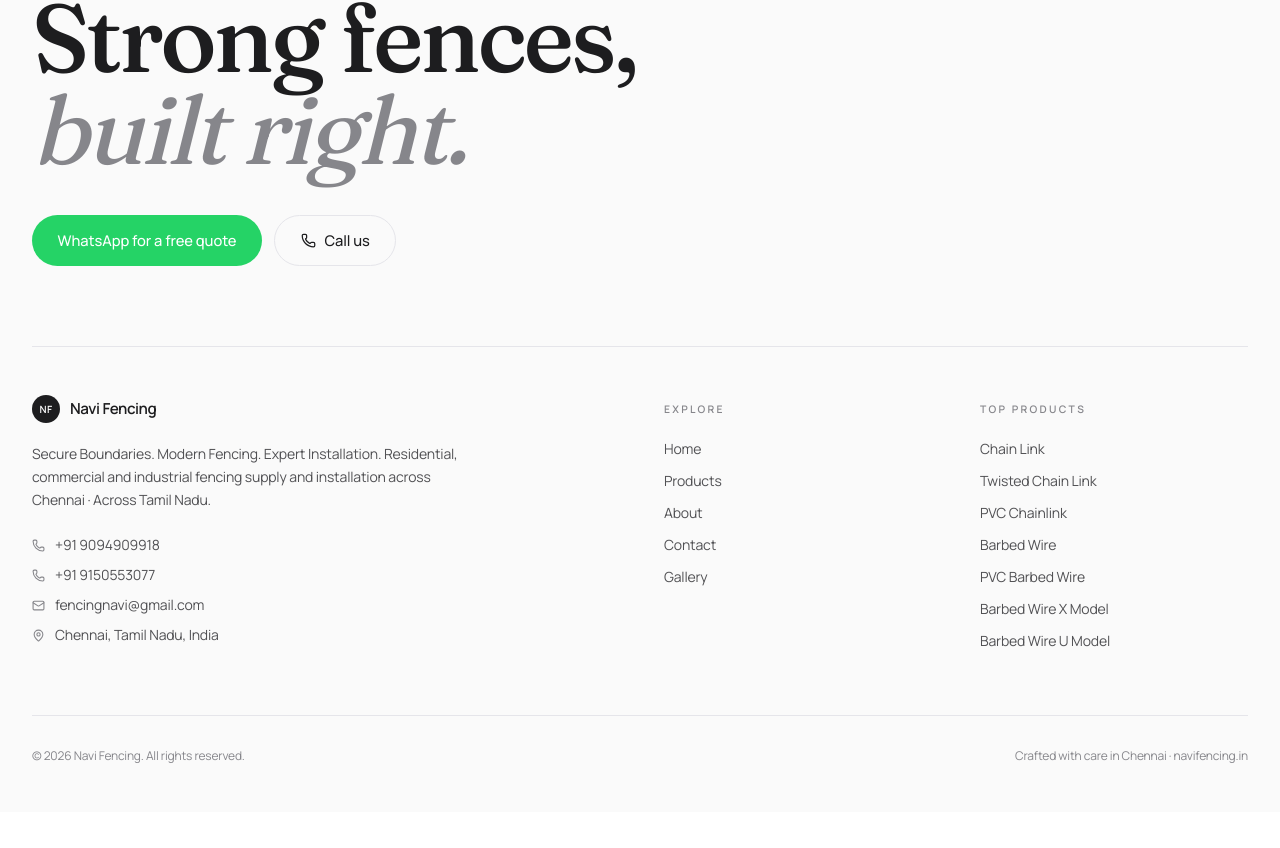
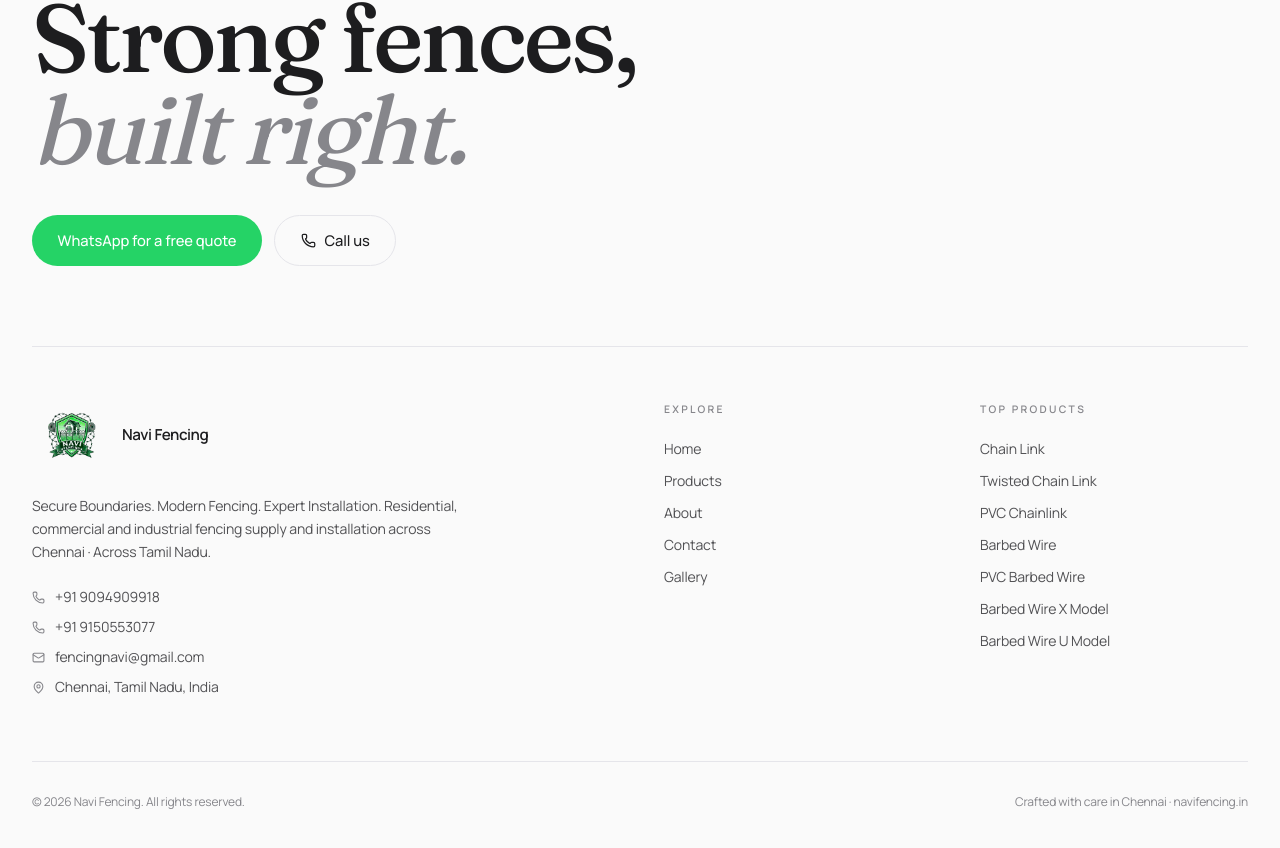
Before and after one commit to Suthan4/fencing-wesbite, a Next.js app: page /about in a window 1280 px wide. Shown: the part 3373-4221 px from the top of the page. Before the commit the page ends 4185 px from the top, so only its background shows below. Built offline with nearby package versions, Linux system fonts and the light colour scheme; no server answers.

Commit message:
updated footer

```diff
--- a/src/components/SiteFooter.tsx
+++ b/src/components/SiteFooter.tsx
@@ -1,5 +1,6 @@
 import Link from "next/link";
 import { Phone, Mail, MapPin } from "lucide-react";
+import Image from "next/image";
 import { company, whatsappUrl, products } from "@/lib/site";
 
 export function SiteFooter() {
@@ -42,9 +43,14 @@ export function SiteFooter() {
         <div className="grid gap-12 md:grid-cols-4 border-t border-[#e5e5ea] pt-12">
           <div className="md:col-span-2">
             <div className="flex items-center gap-2.5">
-              <span className="grid h-7 w-7 place-items-center rounded-full bg-[#1d1d1f] text-white text-[10px] font-semibold tracking-wider">
-                NF
-              </span>
+              <Image
+                src="/logo.png"
+                alt="Navi Fencing Logo"
+                width={50}
+                height={50}
+                className="h-20 w-20 object-contain"
+                priority
+              />
               <span className="text-[0.95rem] font-semibold tracking-tight">
                 {company.name}
               </span>
```
